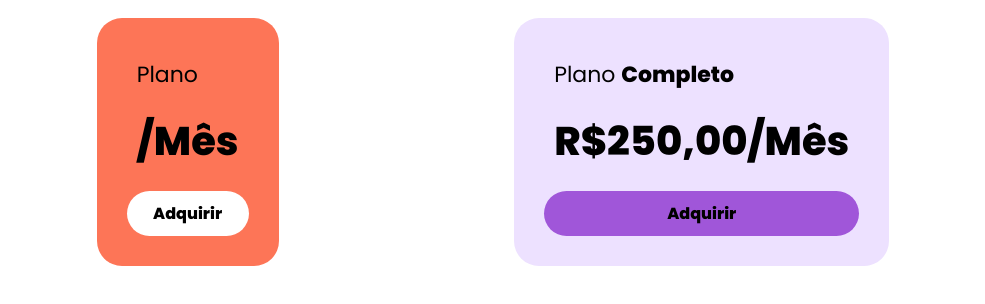
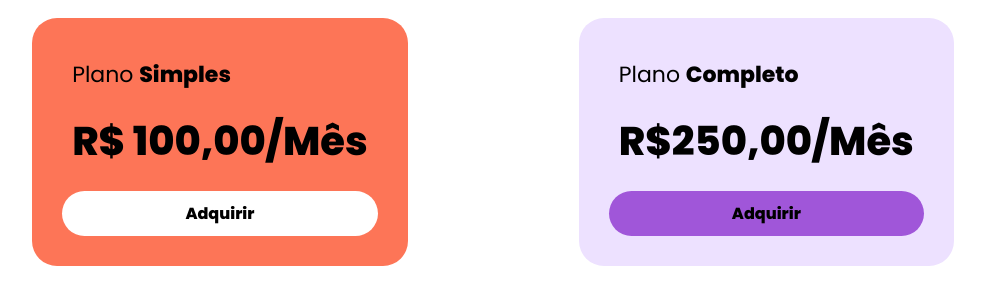
Before and after one commit to marcosviniciohd/fundamentos-angular-17, an Angular app: page / in a window 1280 px wide. Shown: the top 304 px of the page, without its empty margins (147-1132 px from the left). Built offline with nearby package versions, Linux system fonts and the light colour scheme.

Commit message:
feat: usar encadeamento opcional ? com operador ternário

```diff
--- a/src/app/card/card.component.html
+++ b/src/app/card/card.component.html
@@ -1,5 +1,5 @@
 <div class="card">
-  <div class="card__plan card__item">Plano <b>{{ plano?.tipo }}</b></div>
-  <div class="card__price card__item">{{ plano?.reco }}/Mês</div>
+  <div class="card__plan card__item">Plano <b>{{ plano?.tipo ? plano.tipo : 'Simples' }}</b></div>
+  <div class="card__price card__item">{{ plano?.preco ? plano.preco : 'R$ 100,00' }}/Mês</div>
   <app-card-button></app-card-button>
 </div>
```
